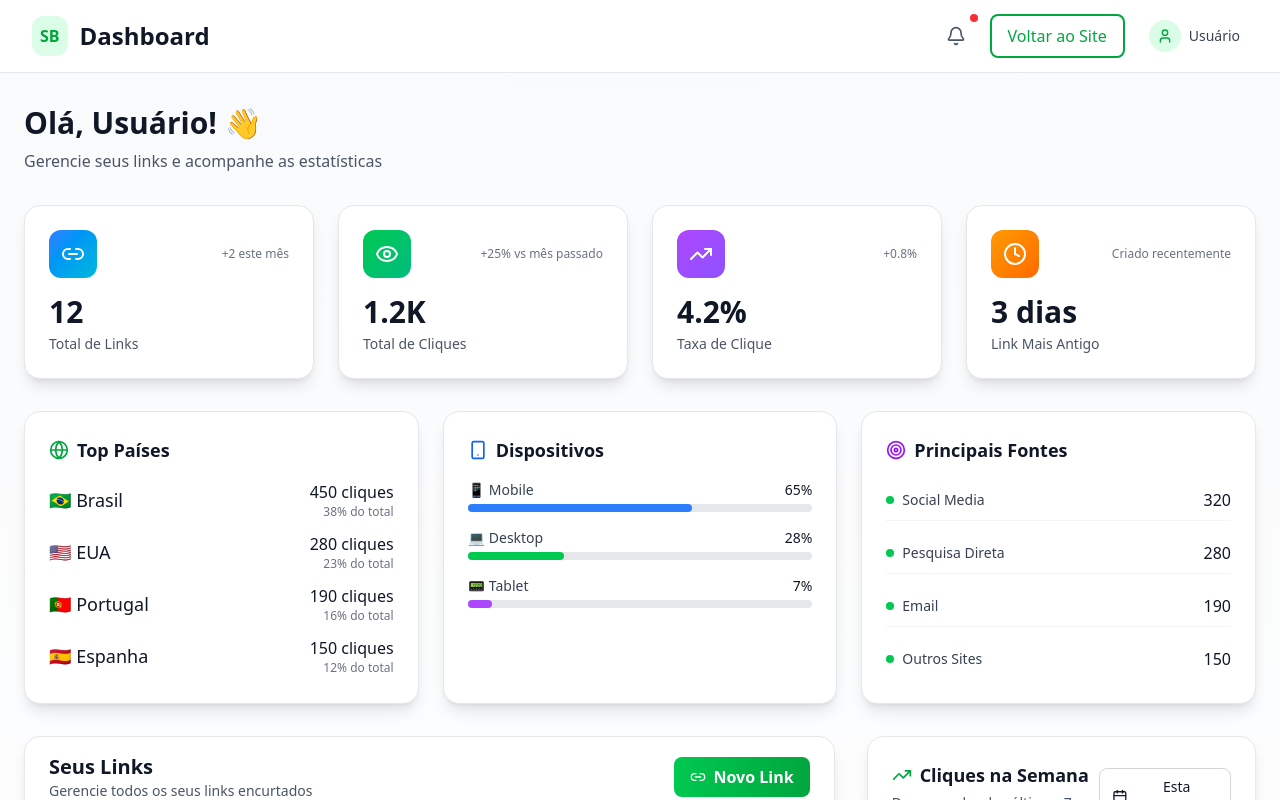
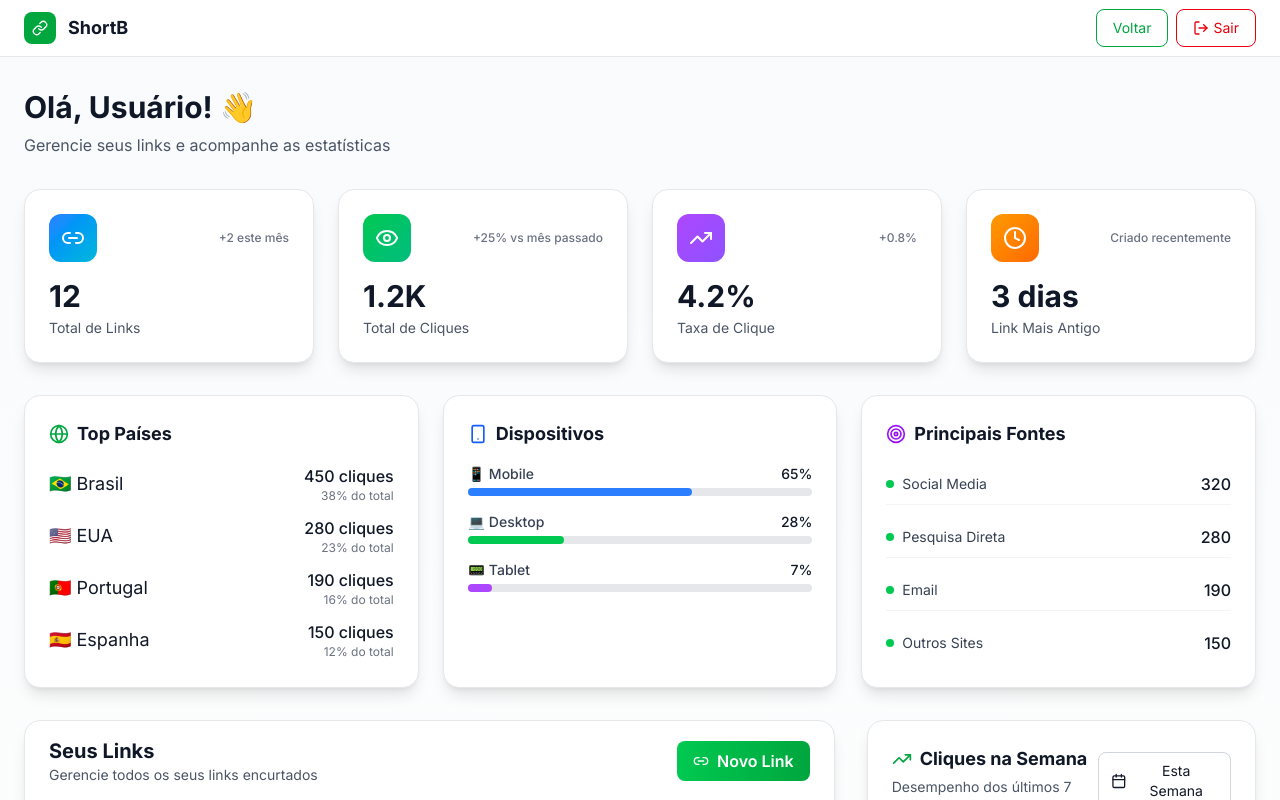
Before and after one commit to Leoarf/shortbeam, a Next.js app: page /dashboard in a window 1280 px wide. Shown: the top 800 px of the page. Built offline with nearby package versions, Linux system fonts and the light colour scheme.

Commit message:
feat: create logout option

```diff
--- a/app/auth/DashboardHeader.tsx
+++ b/app/auth/DashboardHeader.tsx
@@ -1,74 +1,48 @@
 'use client';
 
-import { User, LogOut, Settings, Bell } from 'lucide-react';
-import { useState } from 'react';
+import Link from 'next/link';
+import { useRouter } from 'next/navigation';
+import { LogOut, Link as LinkIcon } from 'lucide-react';
+import { useAuth } from '../context/AuthContext';
 
 export function DashboardHeader() {
-  const [showUserMenu, setShowUserMenu] = useState(false);
+  const router = useRouter();
+  const { logout } = useAuth();
+
+  const handleLogout = async () => {
+    await logout();
+    router.push('/login');
+  };
 
   return (
-    <header className="sticky top-0 z-50 w-full border-b border-gray-200 bg-white/95 backdrop-blur-sm">
-      <div className="w-full px-4 sm:px-6 lg:px-8 py-3">
-        <div className="flex items-center justify-between w-full">
-          {/* Logo */}
-          <div className="flex items-center gap-3">
-            <div className="p-2 rounded-xl bg-green-100">
-              <span className="text-green-600 font-bold">SB</span>
+    <header className="bg-white border-b border-gray-200">
+      <div className="px-4 sm:px-6">
+        <div className="flex items-center justify-between h-14 w-full">
+          <div className="flex items-center gap-2 sm:gap-3">
+            <div className="w-8 h-8 bg-green-600 text-white rounded-lg flex items-center justify-center">
+              <LinkIcon className="w-4 h-4" />
             </div>
-            <div>
-              <h1 className="text-xl sm:text-2xl font-bold text-gray-900">
-                Dashboard
-              </h1>
-              <p className="text-xs sm:text-sm text-gray-600 hidden xs:block">
-                Gerencie seus links
-              </p>
-            </div>
+            <span className="font-bold text-lg text-gray-900">ShortB</span>
           </div>
-          {/* Right Actions */}
-          <div className="flex items-center gap-4">
-            <button className="p-2 text-gray-600 hover:text-gray-900 hover:bg-gray-100 rounded-lg transition-colors relative">
-              <Bell className="w-5 h-5" />
-              <span className="absolute -top-1 -right-1 w-2 h-2 bg-red-500 rounded-full"></span>
+          <div className="flex items-center gap-2">
+            {/* Back to home */}
+            <Link
+              href="/"
+              className="px-3 py-1.5 sm:px-4 sm:py-2 border border-green-600 text-green-600
+              text-sm rounded-lg hover:bg-green-50 transition"
+            >
+              Voltar
+            </Link>
+            {/* Logout */}
+            <button
+              onClick={handleLogout}
+              className="flex items-center gap-1 px-3 py-1.5 sm:px-4 sm:py-2
+              border border-red-600 text-red-600 text-sm rounded-lg
+              hover:bg-red-50 transition"
+            >
+              <LogOut className="w-4 h-4" />
+              <span className="hidden sm:inline">Sair</span>
             </button>
-            <button className="px-4 py-2 border-2 border-green-600 text-green-600 hover:bg-green-50 rounded-lg transition-colors duration-200 font-medium">
-              <a href="/">Voltar ao Site</a>
-            </button>
-            {/* User Menu */}
-            <div className="relative">
-              <button
-                onClick={() => setShowUserMenu(!showUserMenu)}
-                className="flex items-center gap-2 p-2 hover:bg-gray-100 rounded-lg transition-colors"
-              >
-                <div className="w-8 h-8 bg-green-100 rounded-full flex items-center justify-center">
-                  <User className="w-4 h-4 text-green-600" />
-                </div>
-                <span className="hidden sm:inline text-sm font-medium text-gray-700">
-                  Usuário
-                </span>
-              </button>
-              {/* Dropdown Menu */}
-              {showUserMenu && (
-                <div className="absolute right-0 mt-2 w-48 bg-white rounded-lg shadow-lg border border-gray-200 py-2 z-50">
-                  <div className="px-4 py-2 border-b border-gray-100">
-                    <p className="text-sm font-medium text-gray-900">
-                      usuário@email.com
-                    </p>
-                    <p className="text-xs text-gray-500">Conta Básica</p>
-                  </div>
-                  <a
-                    href="/dashboard/settings"
-                    className="flex items-center gap-2 px-4 py-2 text-sm text-gray-700 hover:bg-gray-100"
-                  >
-                    <Settings className="w-4 h-4" />
-                    Configurações
-                  </a>
-                  <button className="w-full flex items-center gap-2 px-4 py-2 text-sm text-red-600 hover:bg-red-50">
-                    <LogOut className="w-4 h-4" />
-                    Sair
-                  </button>
-                </div>
-              )}
-            </div>
           </div>
         </div>
       </div>
--- a/app/auth/LoginForm.tsx
+++ b/app/auth/LoginForm.tsx
@@ -2,14 +2,16 @@
 
 import { useState, useEffect } from 'react';
 import { useRouter, useSearchParams } from 'next/navigation';
-import { CheckCircle } from 'lucide-react';
+import { ArrowLeft } from 'lucide-react';
 import { EmailField } from './login/EmailField';
 import { PasswordField } from './login/PasswordField';
 import { AuthMessage } from './login/AuthMessage';
+import { useAuth } from '../context/AuthContext';
 
 export function LoginForm() {
   const router = useRouter();
   const searchParams = useSearchParams();
+  const { login } = useAuth();
   const [isLoading, setIsLoading] = useState(false);
   const [formData, setFormData] = useState({
     email: '',
@@ -19,7 +21,6 @@ export function LoginForm() {
   const [successMessage, setSuccessMessage] = useState('');
 
   useEffect(() => {
-    // Check if it came from the registration page
     if (searchParams.get('registered') === 'true') {
       setSuccessMessage('Conta criada com sucesso! Faça login para continuar.');
     }
@@ -43,7 +44,6 @@ export function LoginForm() {
       const result = await response.json();
 
       if (!response.ok) {
-        // Handling validation errors
         if (result.details) {
           const newErrors: Record<string, string> = {};
           result.details.forEach((err: any) => {
@@ -58,11 +58,8 @@ export function LoginForm() {
         return;
       }
 
-      // Successful login
-      // Store user in localStorage (temporary)
-      localStorage.setItem('user', JSON.stringify(result.user));
-
-      // Redirect to dashboard
+      // Login successful
+      login(result.user);
       router.push('/dashboard');
     } catch (error) {
       setErrors({ general: 'Erro de conexão. Tente novamente.' });
@@ -73,7 +70,6 @@ export function LoginForm() {
 
   const handleChange = (field: string, value: string) => {
     setFormData((prev) => ({ ...prev, [field]: value }));
-    // Clear field error when user starts typing
     if (errors[field]) {
       setErrors((prev) => {
         const newErrors = { ...prev };
@@ -85,6 +81,15 @@ export function LoginForm() {
 
   return (
     <div className="bg-white rounded-2xl shadow-xl p-6 sm:p-8 border border-gray-200">
+      <div className="mb-6">
+        <button
+          onClick={() => router.push('/')}
+          className="inline-flex items-center gap-2 text-gray-600 hover:text-green-600 text-sm font-medium mb-4"
+        >
+          <ArrowLeft className="w-4 h-4" />
+          Voltar para Home
+        </button>
+      </div>
       <form onSubmit={handleSubmit} className="space-y-6">
         {successMessage && (
           <AuthMessage type="success" message={successMessage} />
@@ -116,7 +121,7 @@ export function LoginForm() {
             <span>Entrar na Conta</span>
           )}
         </button>
-        <div className="text-center">
+        <div className="text-center pt-4 border-t border-gray-200">
           <p className="text-sm text-gray-600">
             Não tem uma conta?{' '}
             <a
--- /dev/null
+++ b/app/context/AuthContext.tsx
@@ -0,0 +1,70 @@
+'use client';
+
+import {
+  createContext,
+  useContext,
+  useState,
+  useEffect,
+  ReactNode,
+} from 'react';
+import { useRouter } from 'next/navigation';
+
+interface User {
+  id: string;
+  email: string;
+  name: string | null;
+  createdAt: string;
+}
+
+interface AuthContextType {
+  user: User | null;
+  isLoading: boolean;
+  login: (userData: User) => void;
+  logout: () => void;
+}
+
+const AuthContext = createContext<AuthContextType | undefined>(undefined);
+
+export function AuthProvider({ children }: { children: ReactNode }) {
+  const [user, setUser] = useState<User | null>(null);
+  const [isLoading, setIsLoading] = useState(true);
+  const router = useRouter();
+
+  useEffect(() => {
+    // Load user from localStorage on startup
+    const storedUser = localStorage.getItem('user');
+    if (storedUser) {
+      try {
+        setUser(JSON.parse(storedUser));
+      } catch (error) {
+        console.error('Error parsing user from localStorage:', error);
+      }
+    }
+    setIsLoading(false);
+  }, []);
+
+  const login = (userData: User) => {
+    setUser(userData);
+    localStorage.setItem('user', JSON.stringify(userData));
+  };
+
+  const logout = () => {
+    setUser(null);
+    localStorage.removeItem('user');
+    router.push('/login');
+  };
+
+  return (
+    <AuthContext.Provider value={{ user, isLoading, login, logout }}>
+      {children}
+    </AuthContext.Provider>
+  );
+}
+
+export function useAuth() {
+  const context = useContext(AuthContext);
+  if (context === undefined) {
+    throw new Error('useAuth must be used within an AuthProvider');
+  }
+  return context;
+}
--- a/app/layout.tsx
+++ b/app/layout.tsx
@@ -1,9 +1,13 @@
 import type { Metadata } from 'next';
+import { Inter } from 'next/font/google';
 import './globals.css';
+import { AuthProvider } from './context/AuthContext';
+
+const inter = Inter({ subsets: ['latin'] });
 
 export const metadata: Metadata = {
-  title: 'ShortBeam - Encurtador de URL',
-  description: 'Encurte seus links de forma rápida e simples',
+  title: 'ShortBeam - Encurtador de URLs',
+  description: 'Encurte seus links de forma rápida e gratuita',
 };
 
 export default function RootLayout({
@@ -12,8 +16,10 @@ export default function RootLayout({
   children: React.ReactNode;
 }>) {
   return (
-    <html lang="pt">
-      <body className="min-h-screen bg-white text-gray-900">{children}</body>
+    <html lang="pt-BR">
+      <body className={inter.className}>
+        <AuthProvider>{children}</AuthProvider>
+      </body>
     </html>
   );
 }
```
